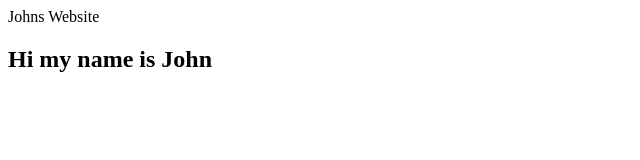
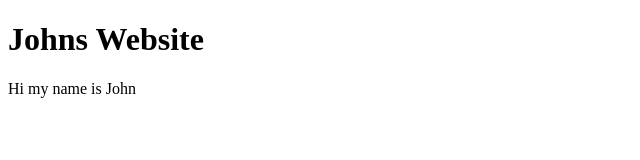
Before and after one commit to TitanJoe/Johns-Website, a plain HTML site: page index.html in a window 1280 px wide. Shown: the whole page, without its empty margins (0-640 px from the left). Drawn offline with Linux system fonts and the light colour scheme.

Commit message:
update header with h1 tags

```diff
--- a/index.html
+++ b/index.html
@@ -12,8 +12,10 @@
 </head>
 
 <body>
-    <header>Johns Website</header>
+    <header>
+        <h1>Johns Website</h1>
+    </header>
     <section>
-        <h1>Hi my name is John</h1>
+        <p>Hi my name is John</p>
     </section>
 </body>
```
